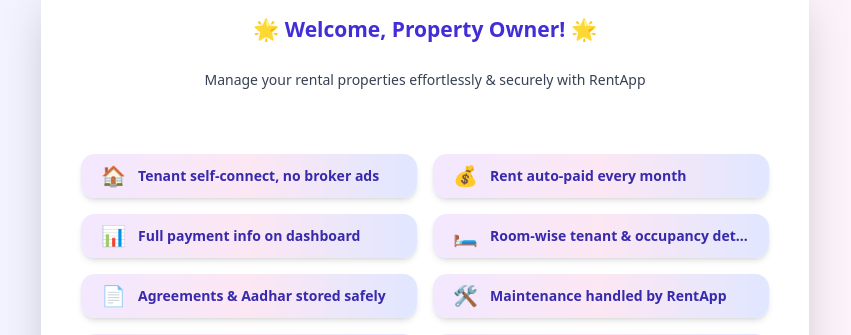
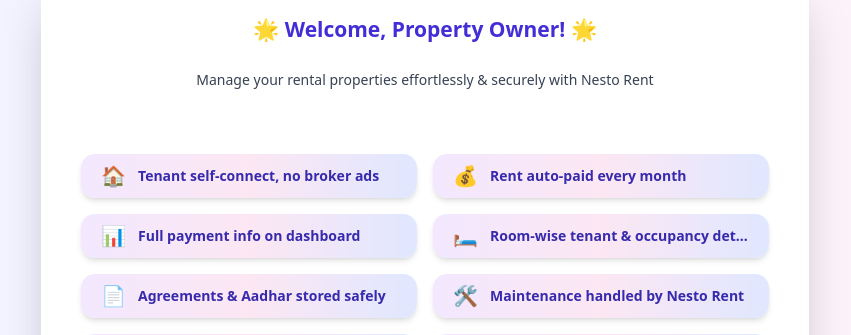
Before and after one commit to Vishal-16072000/RentApp, a React (Vite) app: page /owner-welcome in a window 1280 px wide. Shown: the part 146-481 px from the top of the page, without its empty margins (215-1066 px from the left). Built offline with nearby package versions, Linux system fonts and the light colour scheme.

Commit message:
Name changed Everywher

```diff
--- a/src/components/Navbar.jsx
+++ b/src/components/Navbar.jsx
@@ -9,7 +9,7 @@
     <nav className="flex items-center justify-between p-4 bg-blue-600 text-white shadow fixed top-0 left-0 w-full z-50">
       {/* Left side: Logo */}
       <div className="flex items-center gap-16">
-        <h1 className="text-xl font-bold">Nest-O-Rent</h1>
+        <h1 className="text-xl font-bold">Nesto Rent</h1>
         <div className="flex gap-1 cursor-pointer min-w-9">
             <MapPin size={22}/>
             <div className="h-6 overflow-hidden">Noida</div>
--- a/src/components/Owner/OwnerWelcome.jsx
+++ b/src/components/Owner/OwnerWelcome.jsx
@@ -24,7 +24,7 @@
     "📊 Full payment info on dashboard",
     "🛏 Room-wise tenant & occupancy details",
     "📄 Agreements & Aadhar stored safely",
-    "🛠 Maintenance handled by RentApp",
+    "🛠 Maintenance handled by Nesto Rent",
     "🚀 Insights to boost your revenue",
     "🔔 Smart notifications & alerts",
   ];
@@ -36,7 +36,7 @@
           🌟 Welcome, Property Owner! 🌟
         </h1>
         <p className="text-gray-700 text-center text-sm">
-          Manage your rental properties effortlessly & securely with RentApp
+          Manage your rental properties effortlessly & securely with Nesto Rent
         </p>
 
         {/* Facilities Grid */}
--- a/src/pages/Auth/Login.jsx
+++ b/src/pages/Auth/Login.jsx
@@ -79,7 +79,7 @@
       {/* Background */}
       <div className="flex flex-col min-h-screen bg-gradient-to-br from-blue-100 via-purple-200 to-pink-100">
       <nav className="flex items-center justify-between p-4 bg-blue-600 text-white shadow">
-        <h1 className="text-xl font-bold">RenterApp</h1>
+        <h1 className="text-xl font-bold">Nesto Rent</h1>
       </nav>
       <div className="flex justify-center items-center min-h-[80vh]">
         <div className=" backdrop-blur-xl p-8 md:min-w-96 w-80 bg-white/40 rounded-2xl">
```
